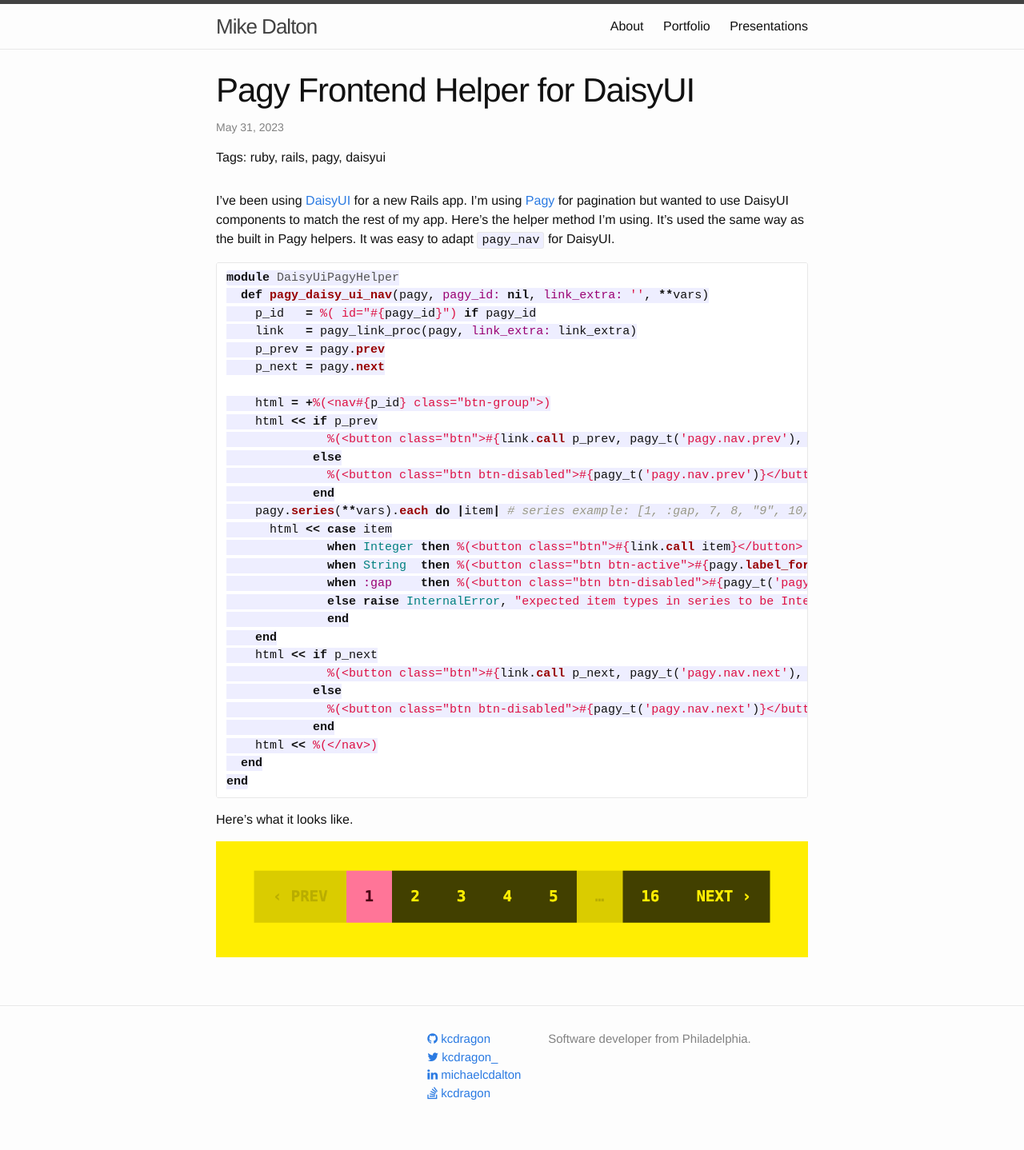
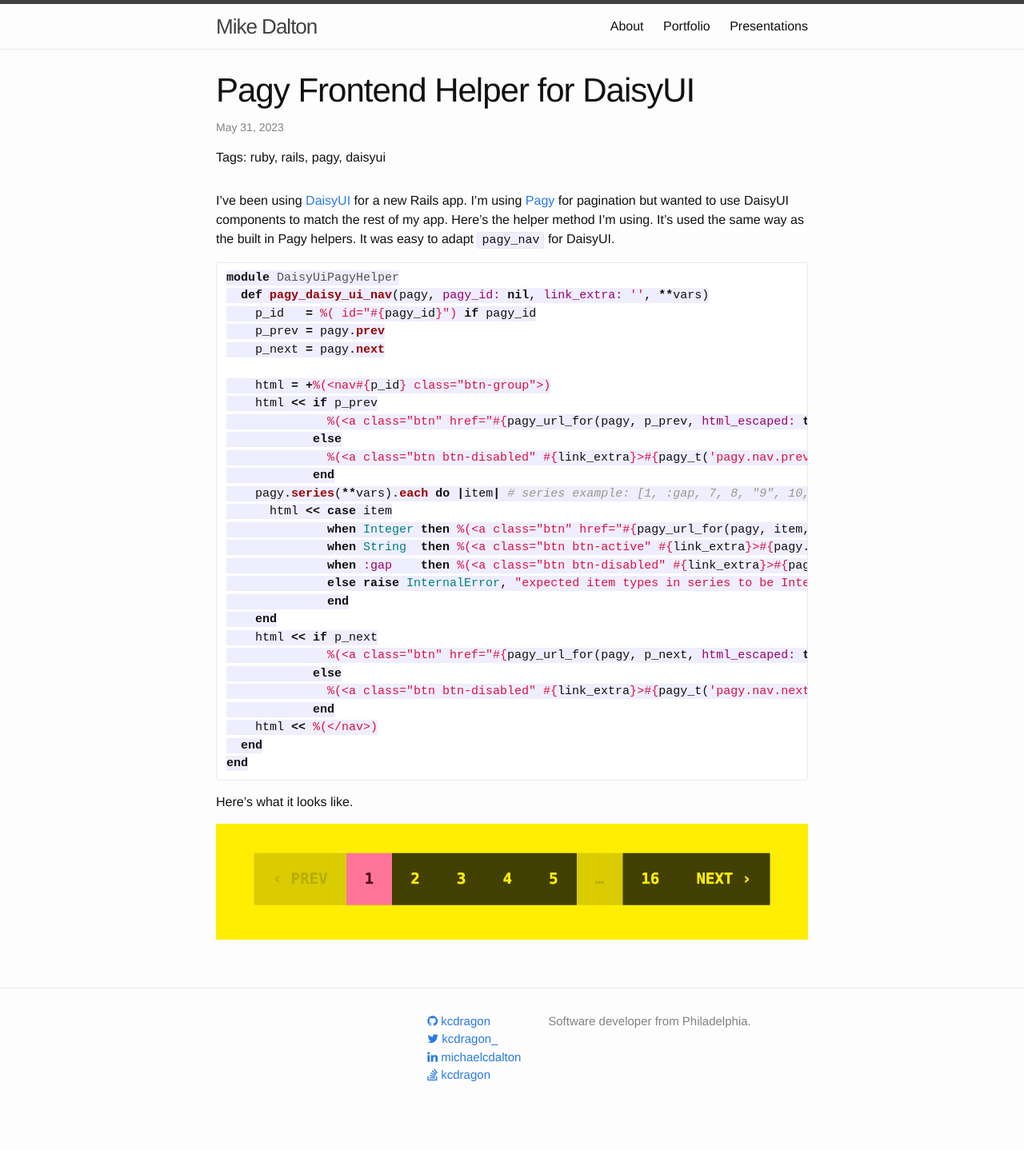
Before and after one commit to kcdragon/kcdragon.github.io, a Jekyll site: the page built from _posts/2023-05-31-daisy-ui-pagy-helper.md, in a window 1280 px wide. Shown: the whole page at 80% size. Built offline with Jekyll 4.4.1, drawn with Linux system fonts in a browser that asks for light colours; nearby versions of some CDN libraries; after the commit the page ends 1416 px from its top, so only the background shows below that.

Commit message:
Updates to pagination code

```diff
--- a/_posts/2023-05-31-daisy-ui-pagy-helper.md
+++ b/_posts/2023-05-31-daisy-ui-pagy-helper.md
@@ -13,28 +13,27 @@ It's used the same way as the built in Pagy helpers. It was easy to adapt `pagy_
 module DaisyUiPagyHelper
   def pagy_daisy_ui_nav(pagy, pagy_id: nil, link_extra: '', **vars)
     p_id   = %( id="#{pagy_id}") if pagy_id
-    link   = pagy_link_proc(pagy, link_extra: link_extra)
     p_prev = pagy.prev
     p_next = pagy.next
 
     html = +%(<nav#{p_id} class="btn-group">)
     html << if p_prev
-              %(<button class="btn">#{link.call p_prev, pagy_t('pagy.nav.prev'), 'aria-label="previous"'}</button> )
+              %(<a class="btn" href="#{pagy_url_for(pagy, p_prev, html_escaped: true)}" aria-label="previous" #{link_extra}>#{pagy_t('pagy.nav.prev')}</a> )
             else
-              %(<button class="btn btn-disabled">#{pagy_t('pagy.nav.prev')}</button> )
+              %(<a class="btn btn-disabled" #{link_extra}>#{pagy_t('pagy.nav.prev')}</a> )
             end
     pagy.series(**vars).each do |item| # series example: [1, :gap, 7, 8, "9", 10, 11, :gap, 36]
       html << case item
-              when Integer then %(<button class="btn">#{link.call item}</button> )
-              when String  then %(<button class="btn btn-active">#{pagy.label_for(item)}</button> )
-              when :gap    then %(<button class="btn btn-disabled">#{pagy_t('pagy.nav.gap')}</button> )
+              when Integer then %(<a class="btn" href="#{pagy_url_for(pagy, item, html_escaped: true)}" #{link_extra}>#{item}</a> )
+              when String  then %(<a class="btn btn-active" #{link_extra}>#{pagy.label_for(item)}</a> )
+              when :gap    then %(<a class="btn btn-disabled" #{link_extra}>#{pagy_t('pagy.nav.gap')}</a> )
               else raise InternalError, "expected item types in series to be Integer, String or :gap; got #{item.inspect}"
               end
     end
     html << if p_next
-              %(<button class="btn">#{link.call p_next, pagy_t('pagy.nav.next'), 'aria-label="next"'}</button>)
+              %(<a class="btn" href="#{pagy_url_for(pagy, p_next, html_escaped: true)}" aria-label="next" #{link_extra}>#{pagy_t('pagy.nav.next')}</a>)
             else
-              %(<button class="btn btn-disabled">#{pagy_t('pagy.nav.next')}</button>)
+              %(<a class="btn btn-disabled" #{link_extra}>#{pagy_t('pagy.nav.next')}</a>)
             end
     html << %(</nav>)
   end
```
